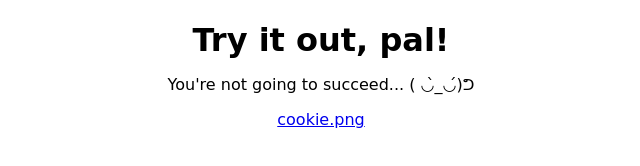
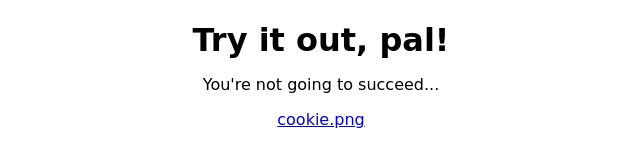
Before and after one commit to notanhour/cookie, a plain HTML site: page index.html in a window 1280 px wide. Shown: the whole page, without its empty margins (319-959 px from the left). Drawn offline with Linux system fonts and the light colour scheme.

Commit message:
Update index.html

```diff
--- a/index.html
+++ b/index.html
@@ -17,7 +17,7 @@
 </head>
 <body>
     <h1>Try it out, pal!</h1>
-    <p>You're not going to succeed... ( ◡̀_◡́)ᕤ</p>
+    <p>You're not going to succeed...</p>
     <a href="https://i.postimg.cc/9Q47xWkV/cookie.png">cookie.png</a>
 </body>
 </html>
```
